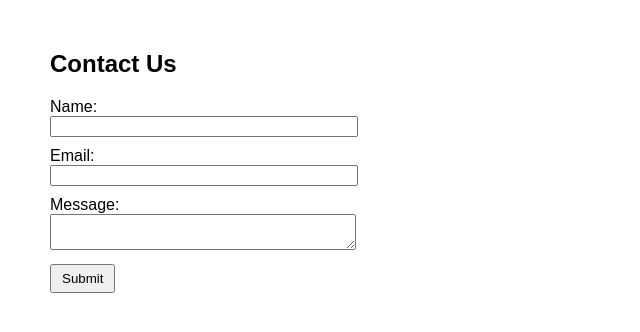
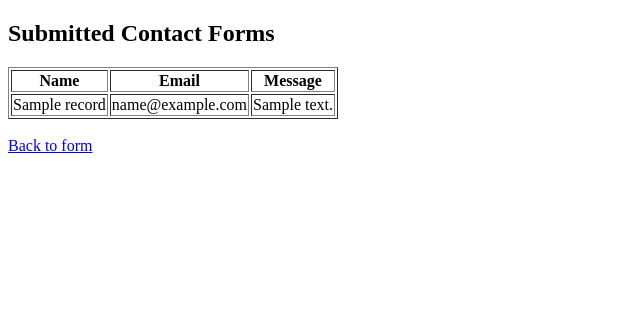
Before and after one commit to sunkarimanaswini/Flaskapp, a Flask app: template templates/index.html in a window 1280 px wide. Shown: the top 332 px of the page, without its empty margins (0-640 px from the left). Run offline with Flask 3, Linux system fonts and the light colour scheme; the template is opened without the code that fills it: most values are stand-ins (such as "Sample title", 1, 10 or a date in 2020).

Commit message:
changing html file to add database

```diff
--- a/templates/index.html
+++ b/templates/index.html
@@ -2,19 +2,25 @@
 <html lang="en">
 <head>
     <meta charset="UTF-8">
-    <title>Contact Form</title>
-    <link rel="stylesheet" href="/static/style.css">
+    <title>Submitted Entries</title>
 </head>
 <body>
-    <h2>Contact Us</h2>
-    <form method="POST">
-        <label>Name:</label><br>
-        <input type="text" name="name" required><br>
-        <label>Email:</label><br>
-        <input type="email" name="email" required><br>
-        <label>Message:</label><br>
-        <textarea name="message" required></textarea><br>
-        <button type="submit">Submit</button>
-    </form>
+    <h2>Submitted Contact Forms</h2>
+    <table border="1">
+        <tr>
+            <th>Name</th>
+            <th>Email</th>
+            <th>Message</th>
+        </tr>
+        {% for name, email, message in records %}
+        <tr>
+            <td>{{ name }}</td>
+            <td>{{ email }}</td>
+            <td>{{ message }}</td>
+        </tr>
+        {% endfor %}
+    </table>
+    <br>
+    <a href="/">Back to form</a>
 </body>
 </html>
```
